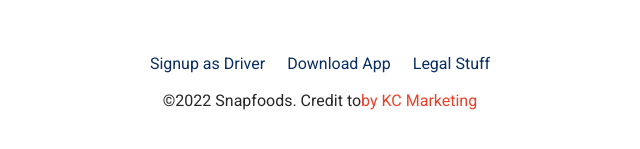
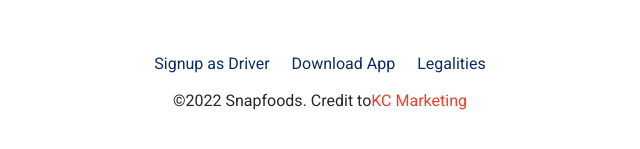
Before and after one commit to RoyJayM/Food-Ordering-Landing, a plain HTML site: page index.html in a window 1280 px wide. Shown: the part 4212-4361 px from the top of the page, 320-960 px from the left. Drawn offline with Linux system fonts and the light colour scheme; a script that the page names is missing; files whose address does not match are found by name.

Commit message:
Update index.html

```diff
--- a/index.html
+++ b/index.html
@@ -263,13 +263,13 @@
                                         <a href="#">Download App</a>
                                     </li>
                                     <li>
-                                        <a href="legal.html">Legal Stuff</a>
+                                        <a href="legal.html">Legalities</a>
                                     </li>
 
                                 </ul>
                             </div>
                             <span class="copyright text-color--400 text-dark-400 d-flex align-items-center justify-content-center">
-                                &copy;2022 Snapfoods. Credit to <a href="https://kc-marketing.co.za">by KC Marketing</a>
+                                &copy;2022 Snapfoods. Credit to <a href="https://kc-marketing.co.za"> KC Marketing</a>
                             </span>
                         </div>
                     </div>
```
